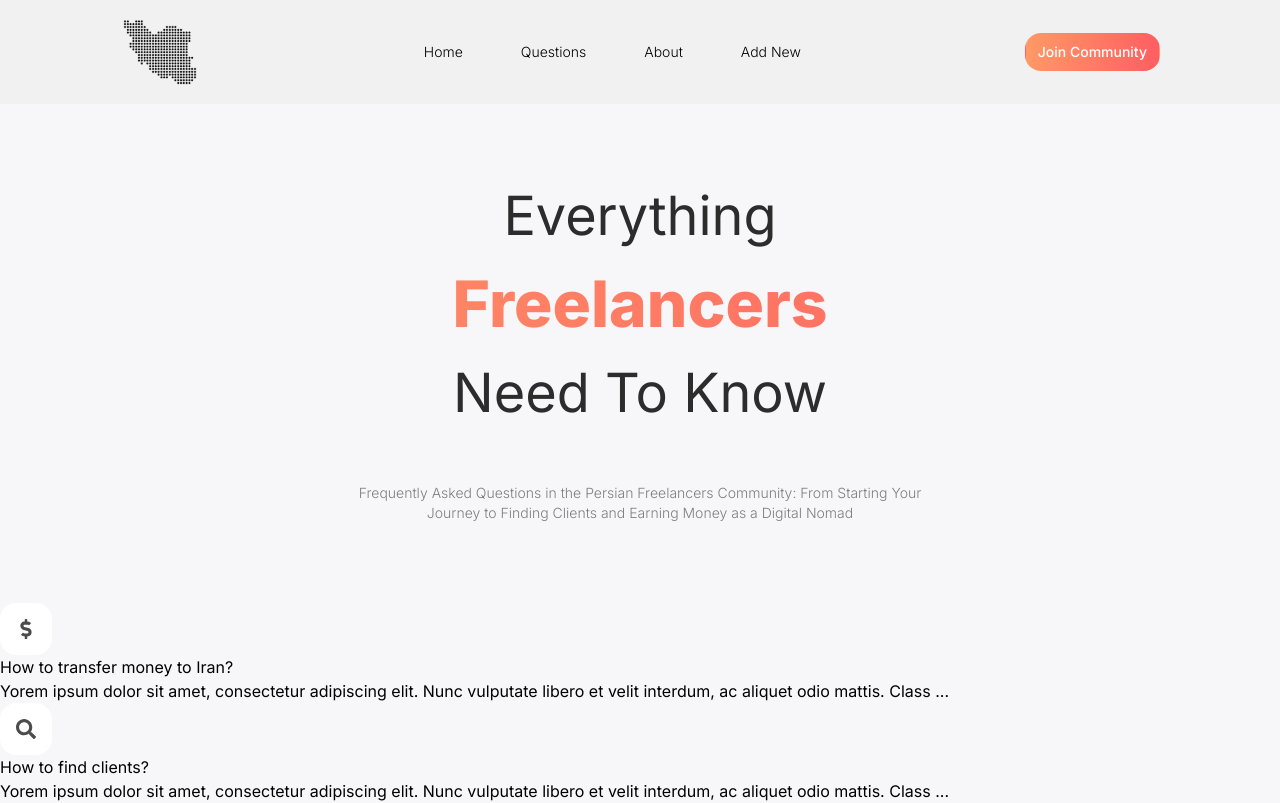
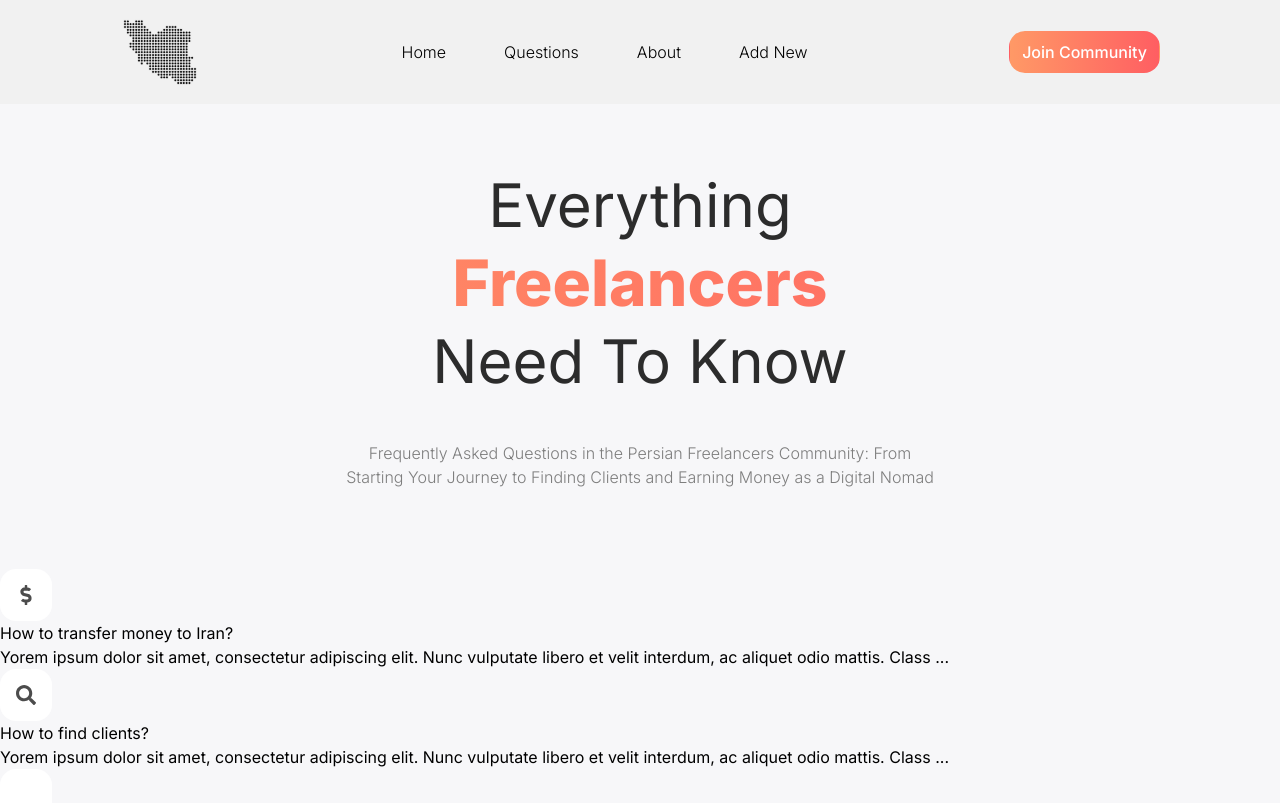
Before and after one commit to erffon/freelancers-faq, a Next.js app: page / in a window 1280 px wide. Shown: the top 803 px of the page. Built offline with nearby package versions, Linux system fonts and the light colour scheme; some icons are missing.

Commit message:
Fix: Configs on default font size

```diff
--- a/components/layout/header/header.module.css
+++ b/components/layout/header/header.module.css
@@ -5,8 +5,8 @@
   @apply flex items-center gap-8;
 }
 .li {
-  @apply px-3 py-2 hover:border hover:border-black hover:rounded-2xl transition-shadow duration-300 ease-out border border-black/0 hover:shadow-md;
+  @apply px-3 py-2 hover:border hover:border-black hover:rounded-2xl transition-shadow duration-300 ease-out border border-black/0 hover:shadow-md text-base;
 }
 .cta {
-  @apply text-sm font-medium bg-gradient-to-r from-gradcolor-orange to-gradcolor-red text-white px-3 py-2 hover:border hover:border-black rounded-2xl border border-black/0 hover:shadow-md transition-shadow duration-300 ease-out;
+  @apply text-base font-medium bg-gradient-to-r from-gradcolor-orange to-gradcolor-red text-white px-3 py-2 hover:border hover:border-black rounded-2xl border border-black/0 hover:shadow-md transition-shadow duration-300 ease-out;
 }
--- a/components/layout/header/index.tsx
+++ b/components/layout/header/index.tsx
@@ -1,7 +1,7 @@
-import Image from "next/image";
 import { HEADER_DATA } from "../../../contents/layout/header/headerData";
 import Link from "next/link";
 import style from "./header.module.css";
+import Image from "next/image";
 
 interface IHeader {
   className?: string;
@@ -10,14 +10,15 @@ interface IHeader {
 const Header: React.FC<IHeader> = ({ className = "" }) => {
   return (
     <header className={`_container ${style["container"]} ${className}`}>
-      <div>
+      <Link href="/">
         <Image
           src={HEADER_DATA.english.logoImage}
           alt={"Iran's logo"}
           width={80}
           height={80}
         />
-      </div>
+      </Link>
+
       <ul className={`${style["ul"]} text-sm font-light`}>
         {HEADER_DATA.english.headerLinks.map((item) => {
           return (
--- a/pages/Home.module.css
+++ b/pages/Home.module.css
@@ -3,11 +3,11 @@
 }
 .section1-pretitle,
 .section1-posttitle {
-  @apply text-textcolor-heading font-normal text-[54px];
+  @apply text-textcolor-heading font-normal text-6xl;
 }
 .section1-midtitle {
-  @apply text-[64px] text-transparent bg-clip-text bg-gradient-to-r from-gradcolor-orange to-gradcolor-red font-extrabold;
+  @apply text-[4rem] text-transparent bg-clip-text bg-gradient-to-r from-gradcolor-orange to-gradcolor-red font-extrabold;
 }
 .section1-caption {
-  @apply text-center text-textcolor-paragraph font-light text-sm w-[36rem] pt-[3.1rem] mx-auto;
+  @apply text-center text-textcolor-paragraph font-light text-base w-[37rem] pt-[3.1rem] mx-auto;
 }
--- a/styles/globals.css
+++ b/styles/globals.css
@@ -2,12 +2,16 @@
 @tailwind components;
 @tailwind utilities;
 
-/* html {
+html {
   font-size: 16px;
-} */
+  scroll-behavior: smooth !important;
+}
 
+html,
 body {
   background-color: #f7f7f9;
+  padding: 0;
+  margin: 0;
 }
 ._container {
   padding: 0 7.5rem;
```
